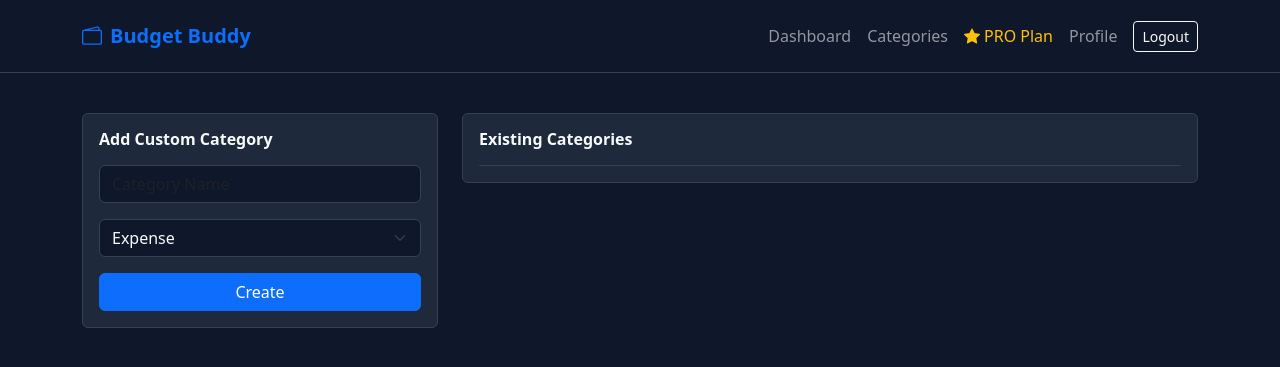
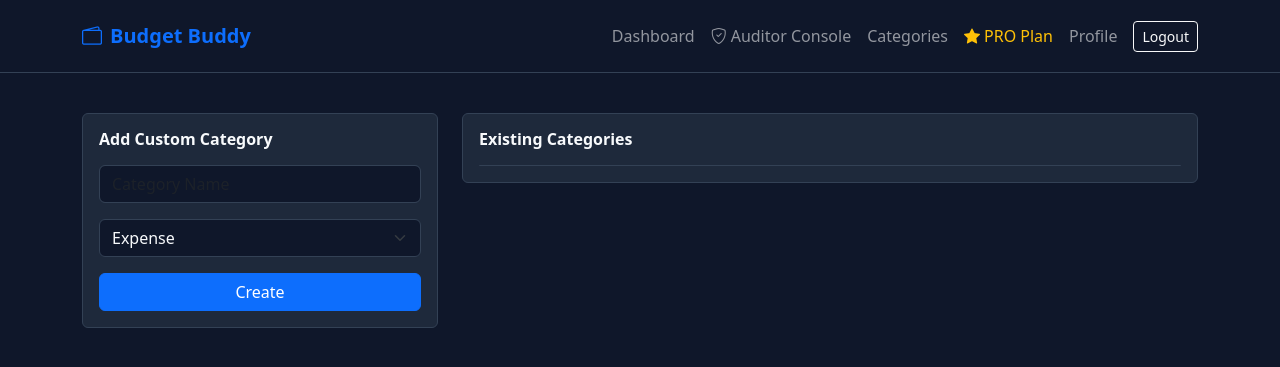
Before and after one commit to arielmuyanja-cloud/budget-buddy132, a Flask app: page /categories in a window 1280 px wide. Shown: the top 367 px of the page. Run offline with Flask 3, Linux system fonts and the light colour scheme; the visitor is signed in with stand-in values (Sample User, id 1); some libraries are stand-ins or nearby versions.

Commit message:
Add Auditor Console navigation button

```diff
--- a/templates/base.html
+++ b/templates/base.html
@@ -34,6 +34,7 @@
                 <ul class="navbar-nav ms-auto align-items-center">
                     {% if session.get('user_id') %}
                         <li class="nav-item"><a class="nav-link" href="{{ url_for('dashboard') }}">Dashboard</a></li>
+                        <li class="nav-item"><a class="nav-link" href="{{ url_for('auditor_console') }}"><i class="bi bi-shield-check me-1"></i>Auditor Console</a></li>
                         <li class="nav-item"><a class="nav-link" href="{{ url_for('manage_categories') }}">Categories</a></li>
                         {% if current_user and current_user.plan_tier in ['GROWTH', 'PRO'] %}
                         <li class="nav-item"><a class="nav-link" href="{{ url_for('pro') }}"><i class="bi bi-cpu me-1"></i>AI Insights</a></li>
```
